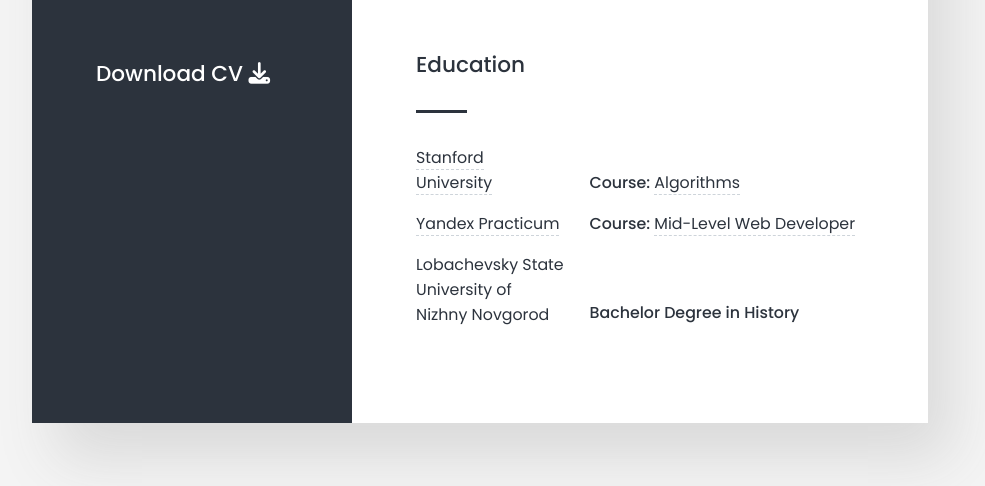
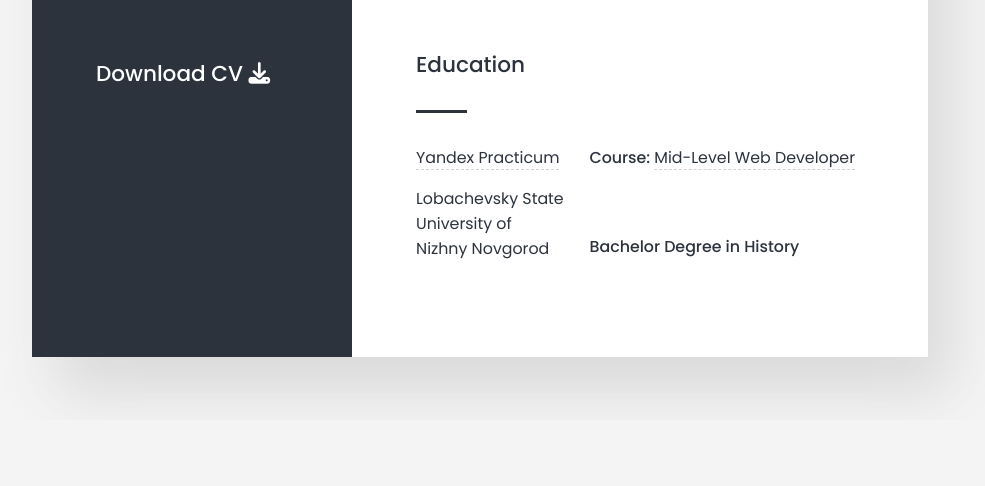
Before and after one commit to auddax/rsschool-cv, a plain HTML site: page index.html in a window 1280 px wide. Shown: the part 1470-1956 px from the top of the page, without its empty margins (160-1145 px from the left). After the commit the page ends 1890 px from the top, so only its background shows below. Drawn offline with Linux system fonts and the light colour scheme.

Commit message:
feat: update education section

```diff
--- a/index.html
+++ b/index.html
@@ -170,14 +170,6 @@
                 <div class="container table-container">
                     <div class="item row">
                         <div class="column table-column-left">
-                            <div class="company-name"><a href="https://online.stanford.edu" target="_blank" rel="noreferrer">Stanford University</a></div>
-                        </div>
-                        <div class="column table-column-right">
-                            <p><strong>Course: </strong><a href="https://coursera.org/verify/specialization/9HKOKBEEJ6YU" target="_blank" rel="noreferrer">Algorithms</a></p>
-                        </div>
-                    </div>
-                    <div class="item row">
-                        <div class="column table-column-left">
                             <div class="company-name"><a href="https://practicum.yandex.ru/" target="_blank" rel="noreferrer">Yandex Practicum</a></div>
                         </div>
                         <div class="column table-column-right">
```
